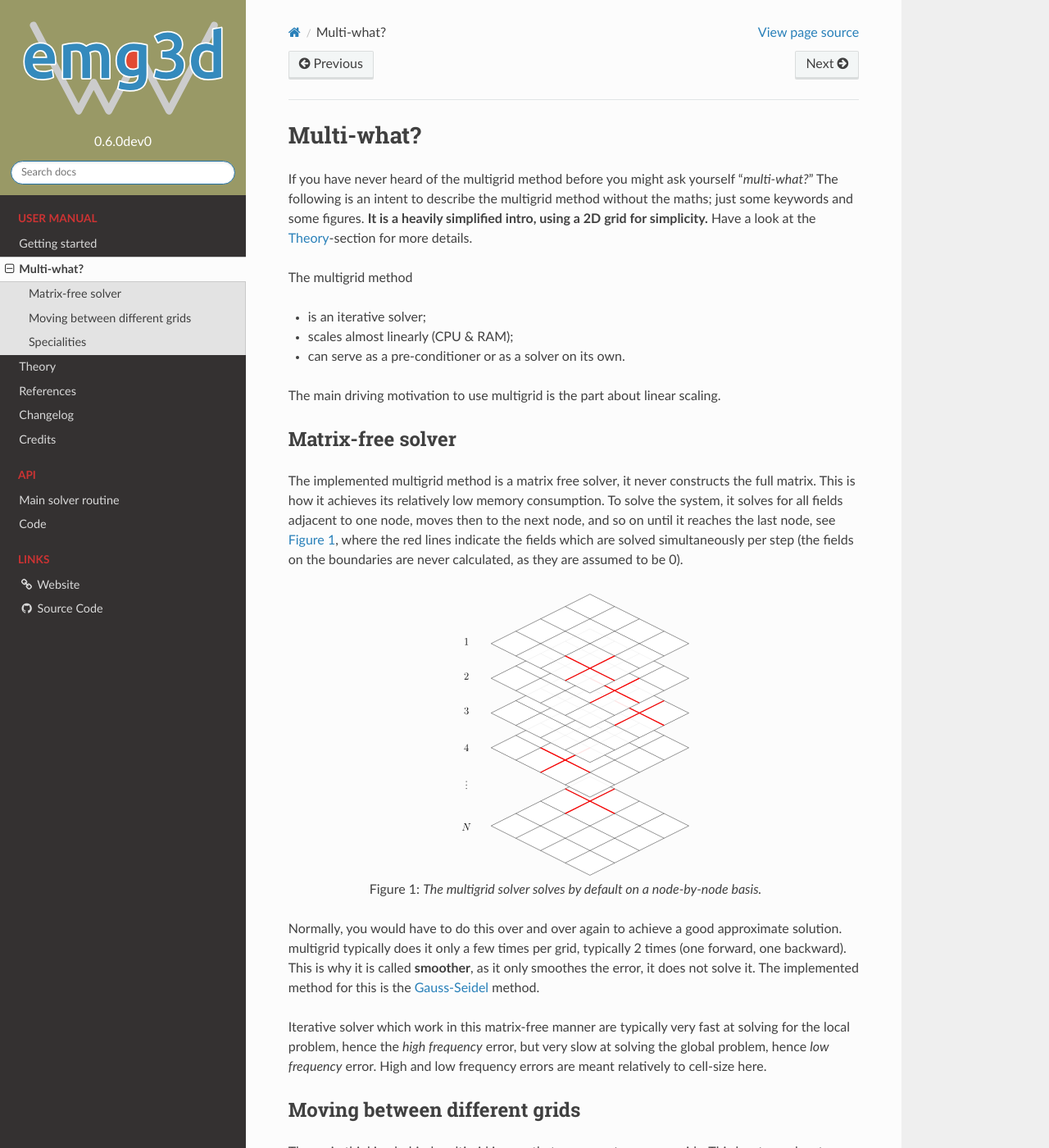
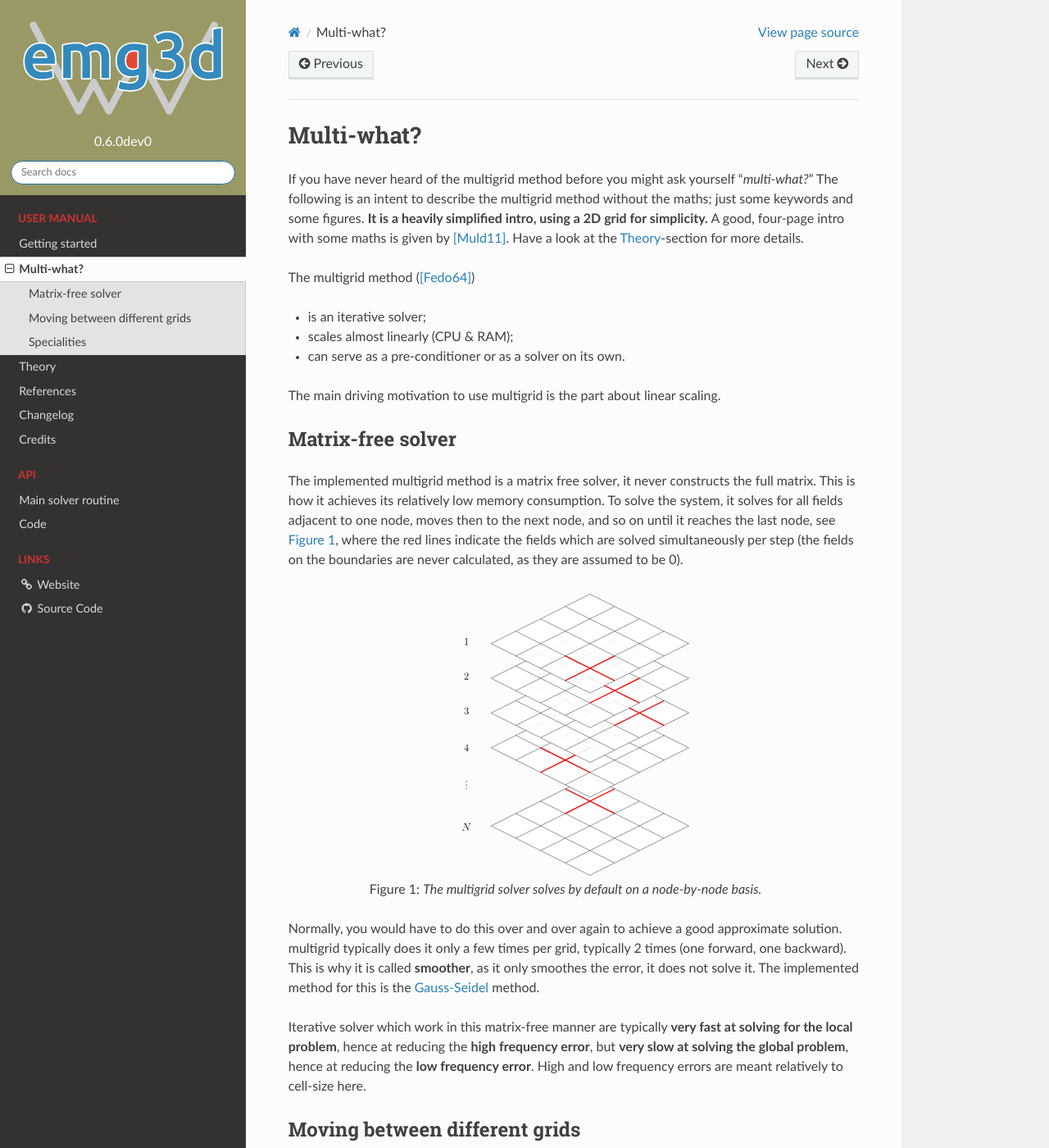
Before and after one commit to emsig/emg3d, a Sphinx documentation site: the page built from docs/mgwhat.rst, in a window 1280 px wide and 1400 px high. Shown: the whole window at 82% size. Built offline with Sphinx 7.4.7 and the Read the Docs theme 2.0.0, drawn with Linux system fonts in a browser that asks for light colours.

```diff
--- a/docs/mgwhat.rst
+++ b/docs/mgwhat.rst
@@ -4,10 +4,11 @@ Multi-what?
 If you have never heard of the multigrid method before you might ask yourself
 "*multi-what?*" The following is an intent to describe the multigrid method
 without the maths; just some keywords and some figures. **It is a heavily
-simplified intro, using a 2D grid for simplicity.** Have a look at the
-:doc:`theory`-section for more details.
+simplified intro, using a 2D grid for simplicity.** A good, four-page intro
+with some maths is given by [Muld11]_. Have a look at the :doc:`theory`-section
+for more details.
 
-The multigrid method
+The multigrid method ([Fedo64]_)
 
 - is an iterative solver;
 - scales almost linearly (CPU & RAM);
@@ -41,10 +42,11 @@ typically 2 times (one forward, one backward). This is why it is called
 **smoother**, as it only smoothes the error, it does not solve it. The
 implemented method for this is the :ref:`Gauss-Seidel` method.
 
-Iterative solver which work in this matrix-free manner are typically very fast
-at solving for the local problem, hence the *high frequency* error, but very
-slow at solving the global problem, hence *low frequency* error. High and low
-frequency errors are meant relatively to cell-size here.
+Iterative solver which work in this matrix-free manner are typically **very
+fast at solving for the local problem**, hence at reducing the **high frequency
+error**, but **very slow at solving the global problem**, hence at reducing the
+**low frequency error**. High and low frequency errors are meant relatively to
+cell-size here.
 
 
 Moving between different grids
```
Also changed, not shown: docs/references.rst (+7 -0 lines).
